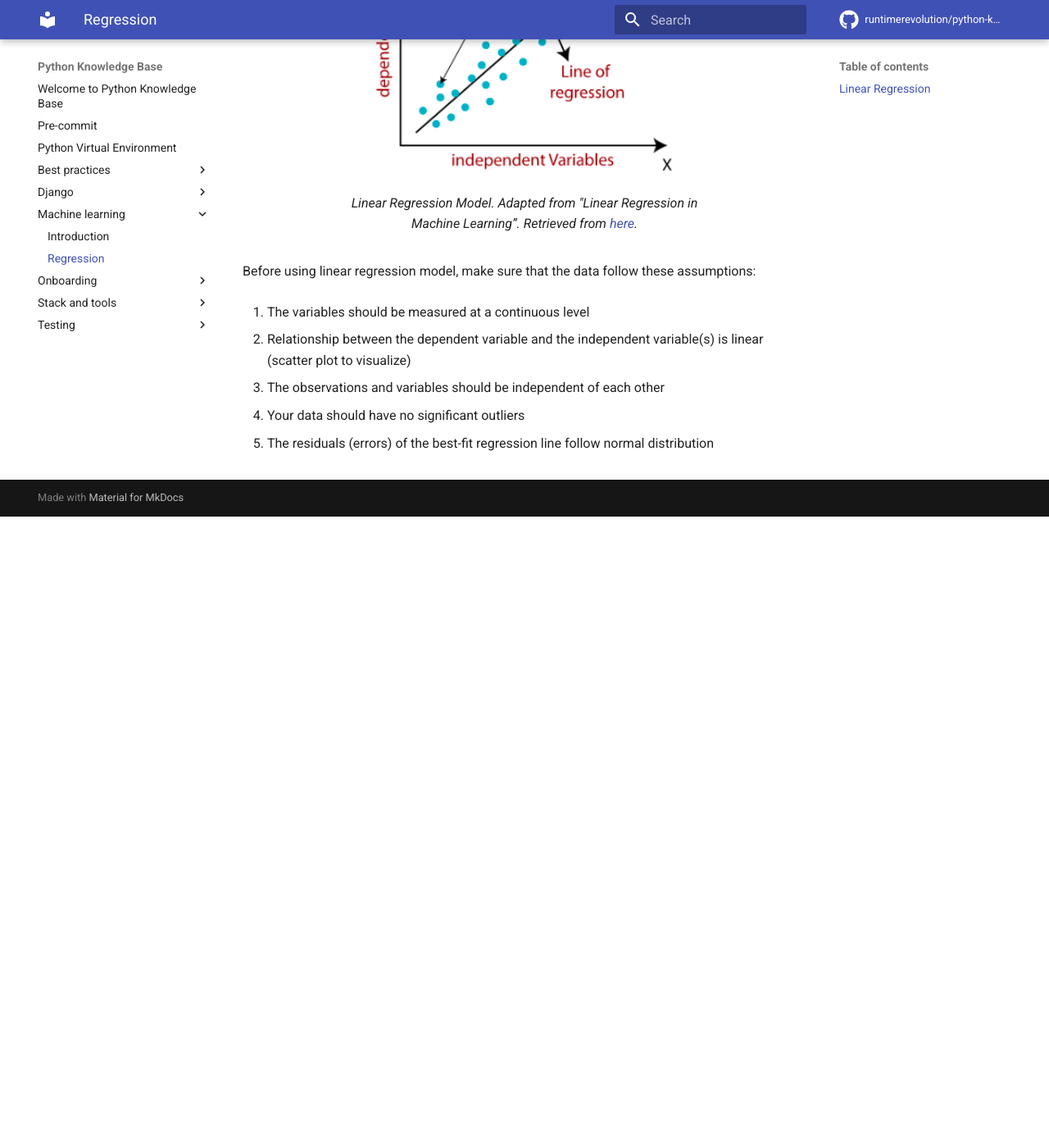
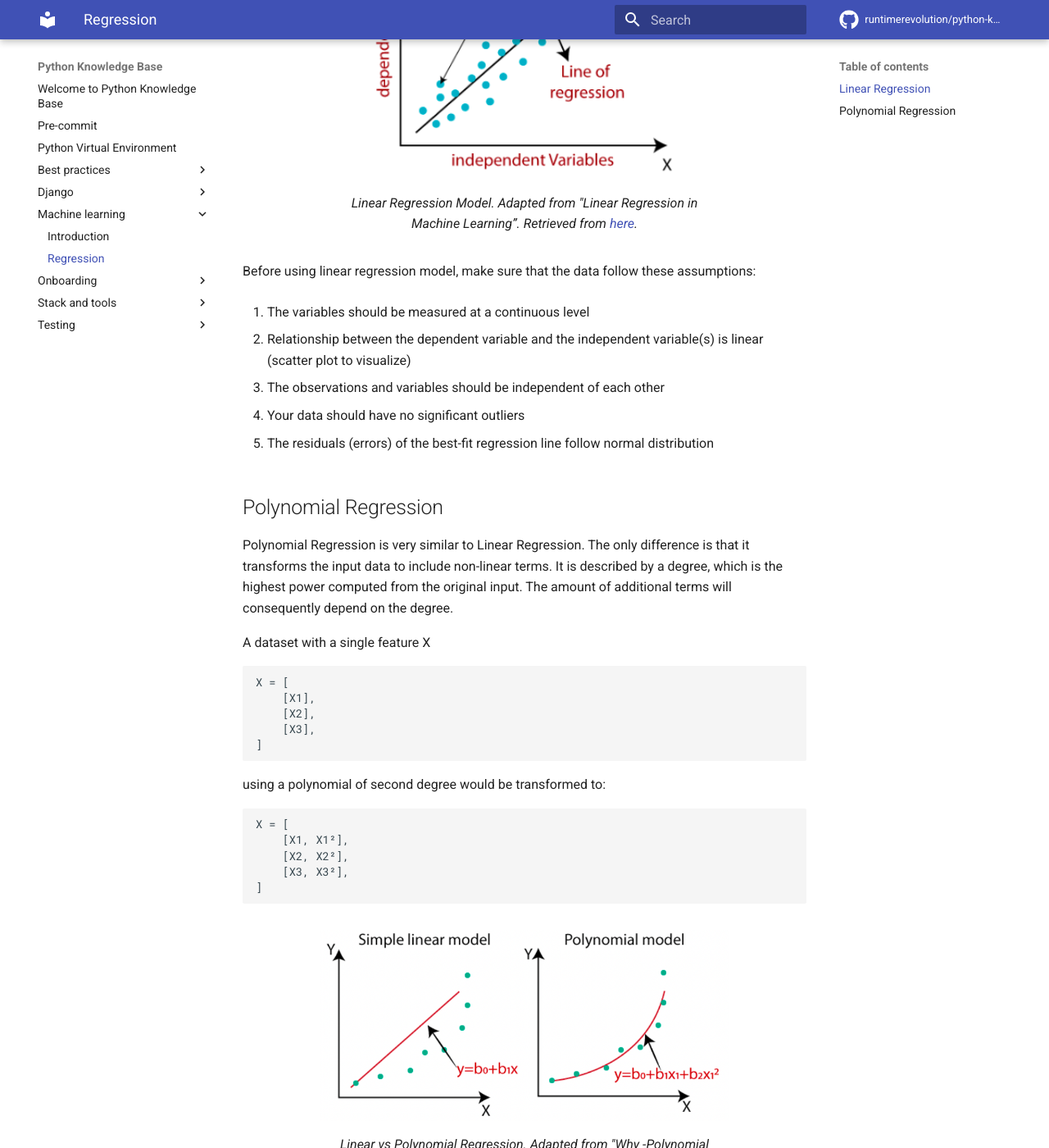
Before and after one commit to runtimerevolution/python-knowledge-base, an MkDocs documentation site: the page built from docs/machine_learning/regression.md, in a window 1280 px wide and 1400 px high, scrolled down 1159 px. Shown: the whole window at 82% size. Built offline with MkDocs 1.6.1 and Material for MkDocs 9.7.7, drawn with Linux system fonts in a browser that asks for light colours; comment, search, counter and statistics services are not loaded; before the commit the page ends 1789 px from its top, so only the background shows below that; some of the changed text lies outside the part shown.

Commit message:
Add polynomial regression

````diff
--- a/docs/machine_learning/regression.md
+++ b/docs/machine_learning/regression.md
@@ -60,3 +60,49 @@ Before using linear regression model, make sure that the data follow these assum
 4. Your data should have no significant outliers
 
 5. The residuals (errors) of the best-fit regression line follow normal distribution
+
+## Polynomial Regression
+
+Polynomial Regression is very similar to Linear Regression. The only difference is that
+it transforms the input data to include non-linear terms. It is described
+by a degree, which is the highest power computed from the original input. The amount
+of additional terms will consequently depend on the degree.
+
+A dataset with a single feature X
+
+```
+X = [
+    [X1],
+    [X2],
+    [X3],
+]
+```
+
+using a polynomial of second degree would be transformed to:
+
+```
+X = [
+    [X1, X1²],
+    [X2, X2²],
+    [X3, X3²],
+]
+```
+
+<figure markdown>
+  ![Polynomial Regression Model](./assets/linear-vs-poly.png){ width="500" }
+    <figcaption>
+        Linear vs Polynomial Regression. Adapted from "Why -Polynomial Regression and not Linear Regression?” by Tamil Selvi.
+        Retrieved from [here](https://www.numpyninja.com/post/why-polynomial-regression-and-not-linear-regression).
+    </figcaption>
+</figure>
+
+The training process would be exactly the same: find the coefficients
+for each of the features that minimizes the square error. In the described example,
+since we would have 2 coefficients instead of 1, it would define a parabol instead of
+a straight line.
+
+Key factors to considerer:
+
+-   Include nonlinear terms such as 𝑥²
+-   Often used when the relationship between the variables cannot be accurately described by a linear model
+-   Plot the data (Ex: scatter plot) and check if a linear model is appropriate
````
Also changed, not shown: docs/machine_learning/assets/linear-vs-poly.png (added).
